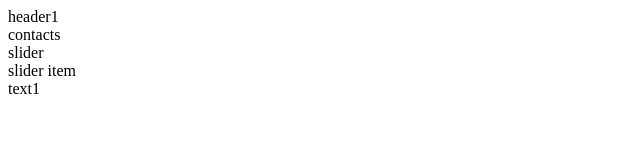
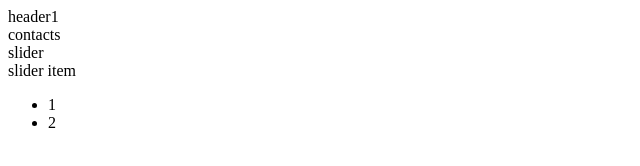
Before and after one commit to DmitrijPerejro/test-repos2, a website: page index.html in a window 1280 px wide. Shown: the full height of the page, 0-640 px from the left. Drawn offline with Linux system fonts and the light colour scheme.

Commit message:
ul finish

```diff
--- a/index.html
+++ b/index.html
@@ -22,7 +22,10 @@
     </section>
   </main>
   <footer>
-    text1
+    <ul>
+      <li>1</li>
+      <li>2</li>
+    </ul>
   </footer>
 </body>
 </html>
```
